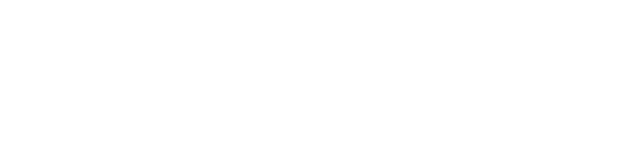
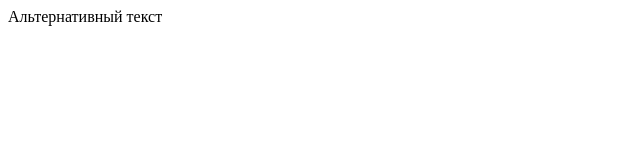
Before and after one commit to konstantinovai/test, a plain HTML site: page index.html in a window 1280 px wide. Shown: the whole page, without its empty margins (0-640 px from the left). Drawn offline with Linux system fonts and the light colour scheme.

Commit message:
added alternative text to index

```diff
--- a/index.html
+++ b/index.html
@@ -7,6 +7,6 @@
     <title>Document</title>
 </head>
 <body>
-
+    Альтернативный текст
 </body>
 </html>
```
